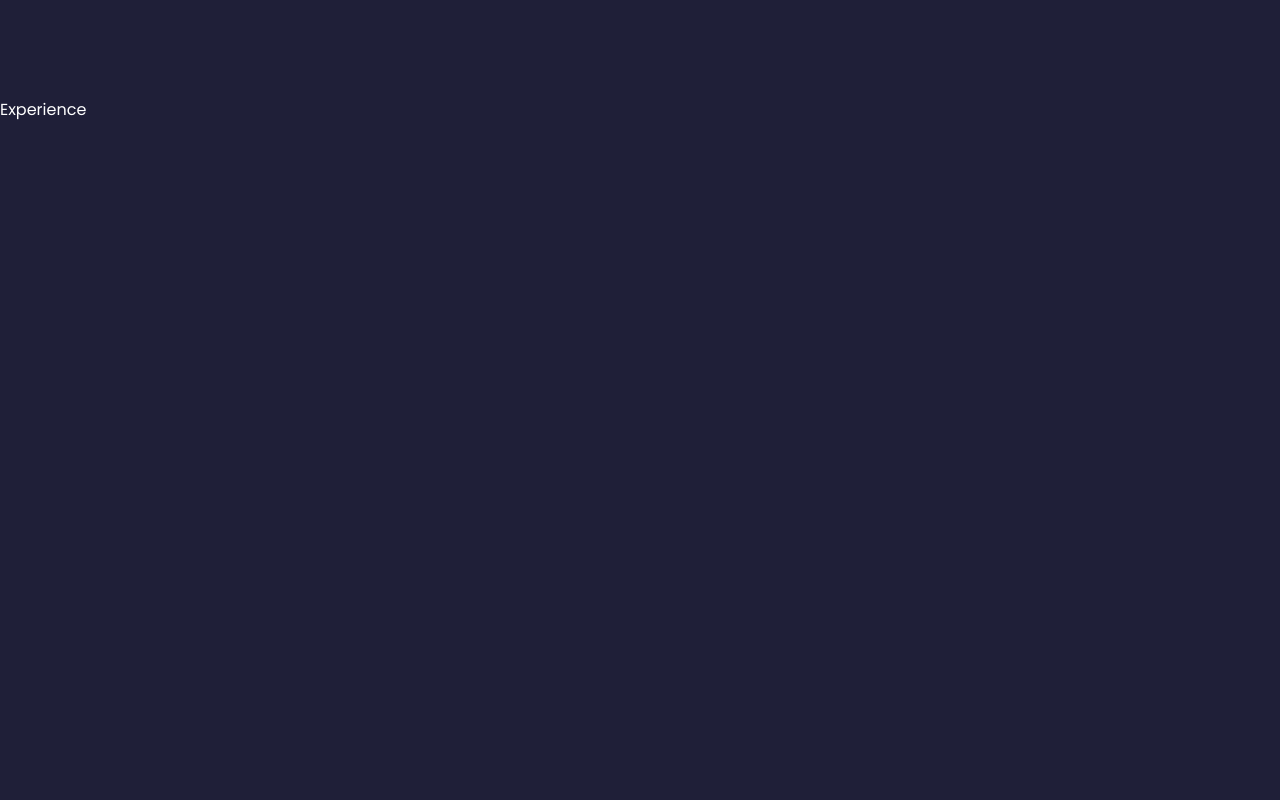
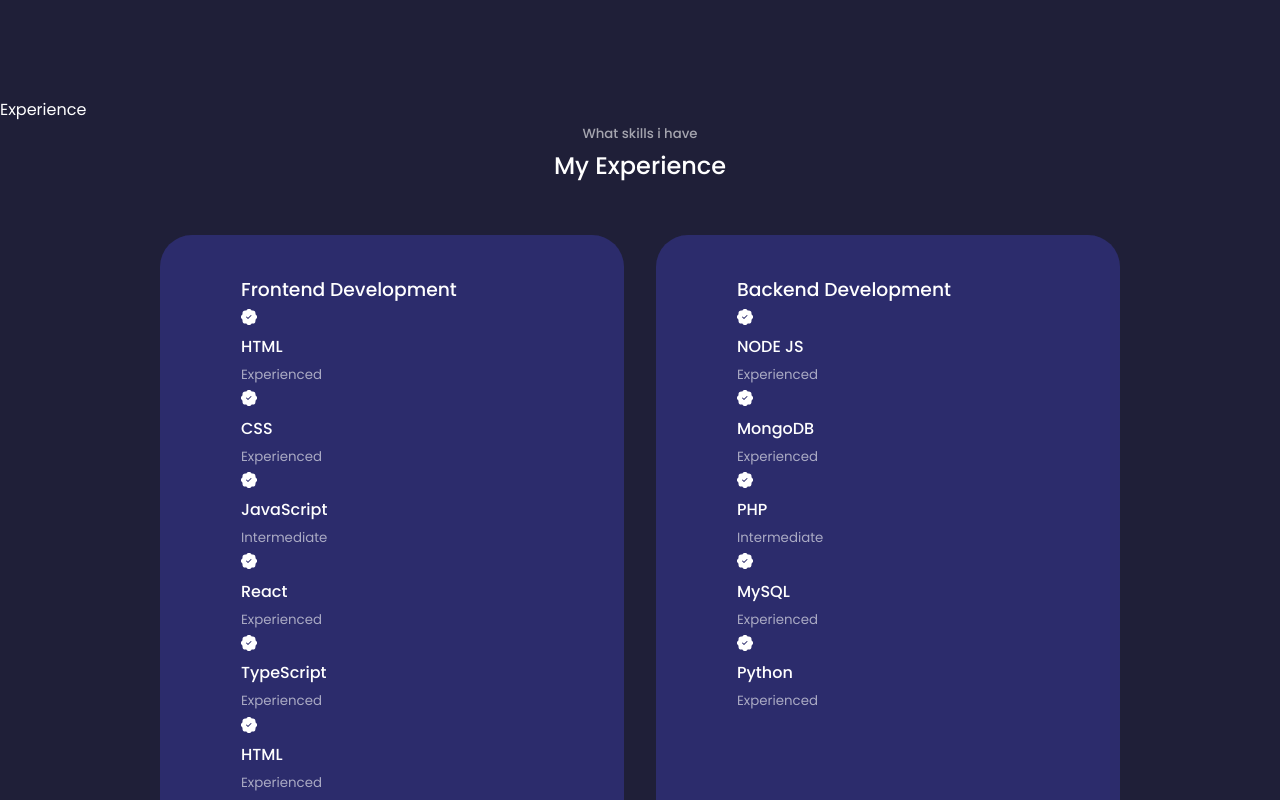
Before and after one commit to zhekaasd/portfolio-v2.0, a React (Create React App) app: page / in a window 1280 px wide. Shown: the part 1760-2560 px from the top of the page. Built offline with nearby package versions, Linux system fonts and the light colour scheme.

Commit message:
add Experience component

```diff
--- a/src/components/experience/Experience.tsx
+++ b/src/components/experience/Experience.tsx
@@ -1,7 +1,104 @@
+import {BsPatchCheckFill} from 'react-icons/bs';
 
+import '../../index.scss';
+import './experience.scss';
 
 const Experience = () => {
-    return <section id={'experience'}>Experience</section>
+    return <section id={'experience'}>Experience
+
+        <h5>What skills i have</h5>
+        <h2>My Experience</h2>
+
+        <div className="container experienceContainer">
+            <div className="experienceFrontend">
+
+                <h3>Frontend Development</h3>
+                <div className="experienceContent">
+                    <article className={'experienceDetails'}>
+                        <BsPatchCheckFill />
+                        <h4>HTML</h4>
+                        <small className={'text-light'}>Experienced </small>
+                    </article>
+
+                    <article className={'experienceDetails'}>
+                        <BsPatchCheckFill />
+                        <h4>CSS</h4>
+                        <small className={'text-light'}>Experienced </small>
+                    </article>
+
+                    <article className={'experienceDetails'}>
+                        <BsPatchCheckFill />
+                        <h4>JavaScript</h4>
+                        <small className={'text-light'}>Intermediate </small>
+                    </article>
+
+                    <article className={'experienceDetails'}>
+                        <BsPatchCheckFill />
+                        <h4>React</h4>
+                        <small className={'text-light'}>Experienced </small>
+                    </article>
+
+                    <article className={'experienceDetails'}>
+                        <BsPatchCheckFill />
+                        <h4>TypeScript</h4>
+                        <small className={'text-light'}>Experienced </small>
+                    </article>
+
+                    <article className={'experienceDetails'}>
+                        <BsPatchCheckFill />
+                        <h4>HTML</h4>
+                        <small className={'text-light'}>Experienced </small>
+                    </article>
+
+                </div>
+            </div>
+{/*END OF FRONTEND CONTENT*/}
+            <div className="experienceBackend">
+                <h3>Backend Development</h3>
+                <div className="experienceContent">
+                    <article className={'experienceDetails'}>
+                        <BsPatchCheckFill />
+                        <h4>NODE JS</h4>
+                        <small className={'text-light'}>Experienced </small>
+                    </article>
+
+                    <article className={'experienceDetails'}>
+                        <BsPatchCheckFill />
+                        <h4>MongoDB</h4>
+                        <small className={'text-light'}>Experienced </small>
+                    </article>
+
+                    <article className={'experienceDetails'}>
+                        <BsPatchCheckFill />
+                        <h4>PHP</h4>
+                        <small className={'text-light'}>Intermediate </small>
+                    </article>
+
+                    <article className={'experienceDetails'}>
+                        <BsPatchCheckFill />
+                        <h4>MySQL</h4>
+                        <small className={'text-light'}>Experienced </small>
+                    </article>
+
+                    <article className={'experienceDetails'}>
+                        <BsPatchCheckFill />
+                        <h4>Python</h4>
+                        <small className={'text-light'}>Experienced </small>
+                    </article>
+
+{/*                    <article className={'experienceDetails'}>
+                        <BsPatchCheckFill />
+                        <h4>HTML</h4>
+                        <small className={'text-light'}>Experienced </small>
+                    </article>*/}
+
+                </div>
+            </div>
+        </div>
+
+    </section>
 }
 
+// experience
+
 export default Experience;
--- /dev/null
+++ b/src/components/experience/exp.css
@@ -0,0 +1,15 @@
+.experienceContainer {
+  display: grid;
+  grid-template-columns: 1fr 1fr;
+  gap: 2rem;
+
+
+}
+
+.experienceContainer > div {
+  background: var(--color-bg-variant);
+  padding: 2.4rem 5rem;
+  border-radius: 2rem;
+  border: 1px solid transparent;
+  transition: var(--transition);
+}
--- /dev/null
+++ b/src/components/experience/experience.scss
@@ -0,0 +1,19 @@
+.experienceContainer {
+  display: grid;
+  grid-template-columns: 1fr 1fr;
+  gap: 2rem;
+
+  & > div {
+      background: var(--color-bg-variant);
+      padding: 2.4rem 5rem;
+      border-radius: 2rem;
+      border: 1px solid transparent;
+      transition: var(--transition);
+
+    &:hover {
+      background: transparent;
+      border-color: var(--color-primary-variant);
+      cursor: default;
+    }
+  }
+}
```
